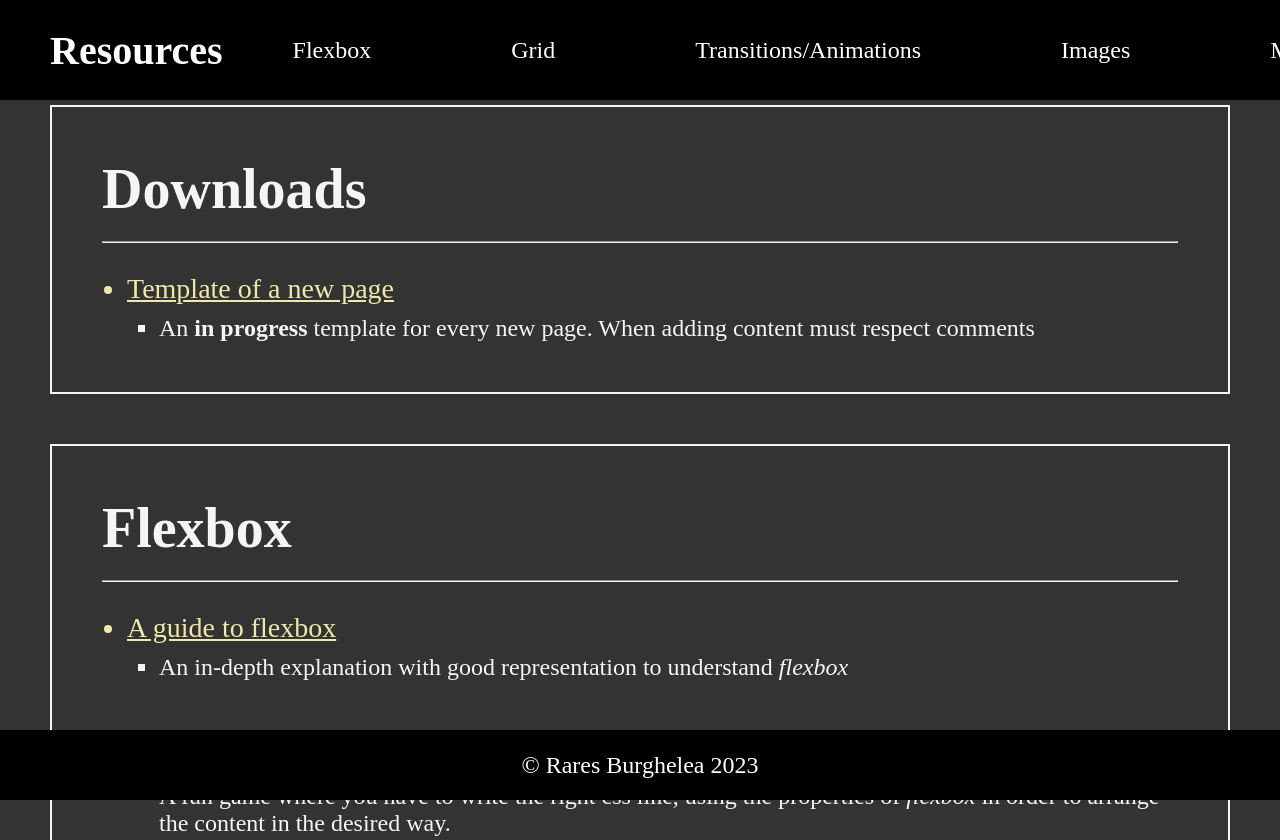
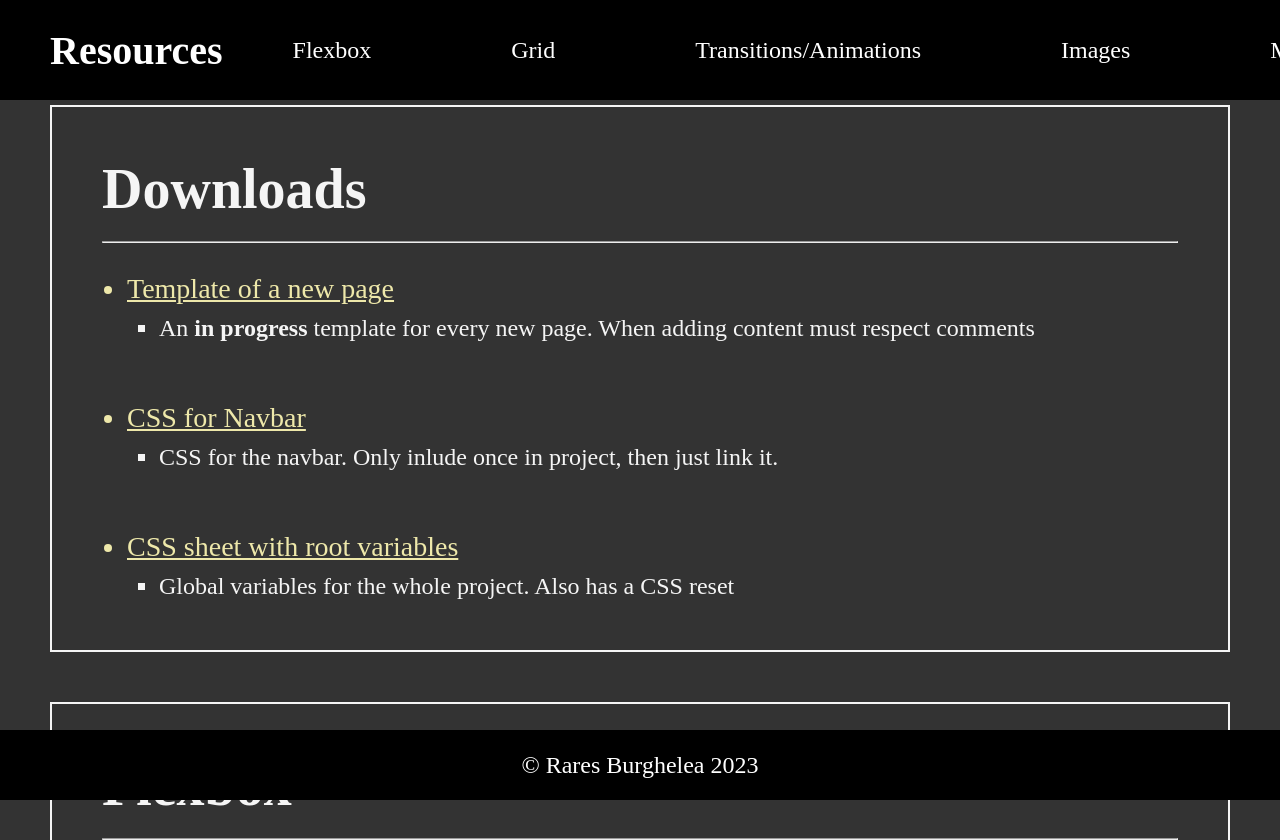
Before and after one commit to just-rares/redy-store.github.io, a plain HTML site: page resources/index.html in a window 1280 px wide. Shown: the top 840 px of the page. Drawn offline with Linux system fonts and the light colour scheme.

Commit message:
Update index.html

```diff
--- a/resources/index.html
+++ b/resources/index.html
@@ -47,6 +47,20 @@
                     </dt>
                     <dd>
                         An <strong>in progress</strong> template for every new page. When adding content must respect comments
+                    </dd>
+
+                    <dt>
+                        <a href="navbar-css.txt" download>CSS for Navbar</a>
+                    </dt>
+                    <dd>
+                        CSS for the navbar. Only inlude once in project, then just link it.
+                    </dd>
+
+                    <dt>
+                        <a href="variables-css.txt" download>CSS sheet with root variables</a>
+                    </dt>
+                    <dd>
+                        Global variables for the whole project. Also has a CSS reset
                     </dd>
                 </dl>
             </section>
```
